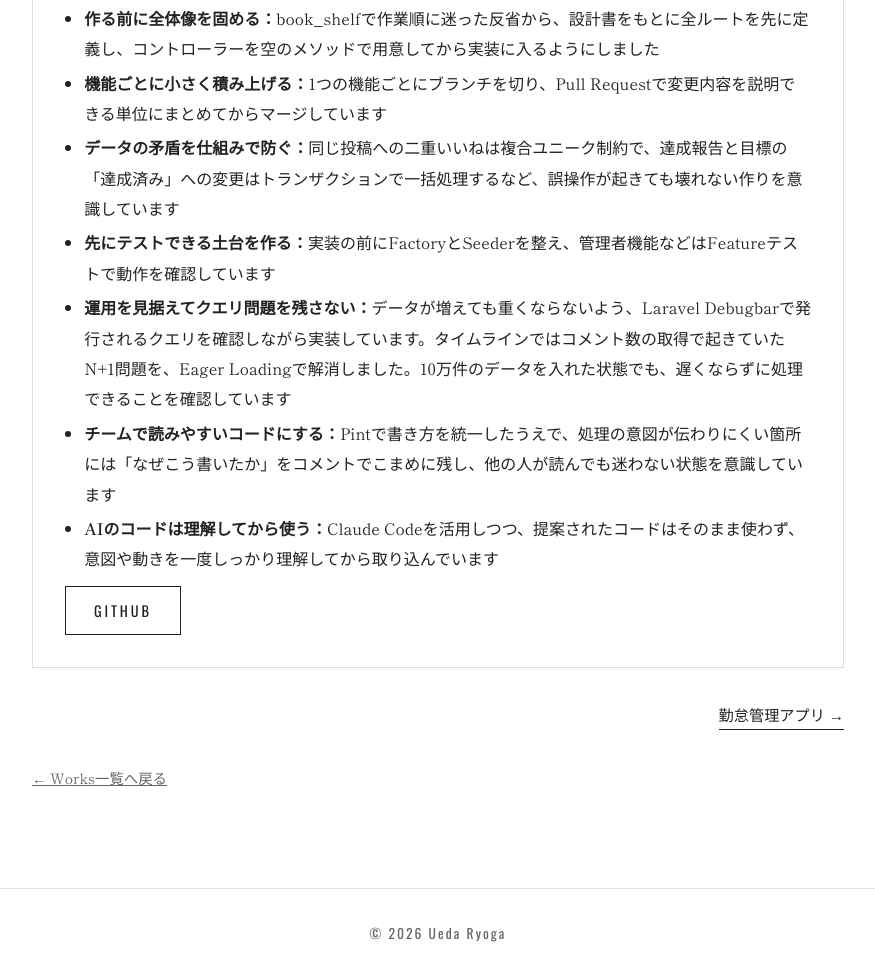
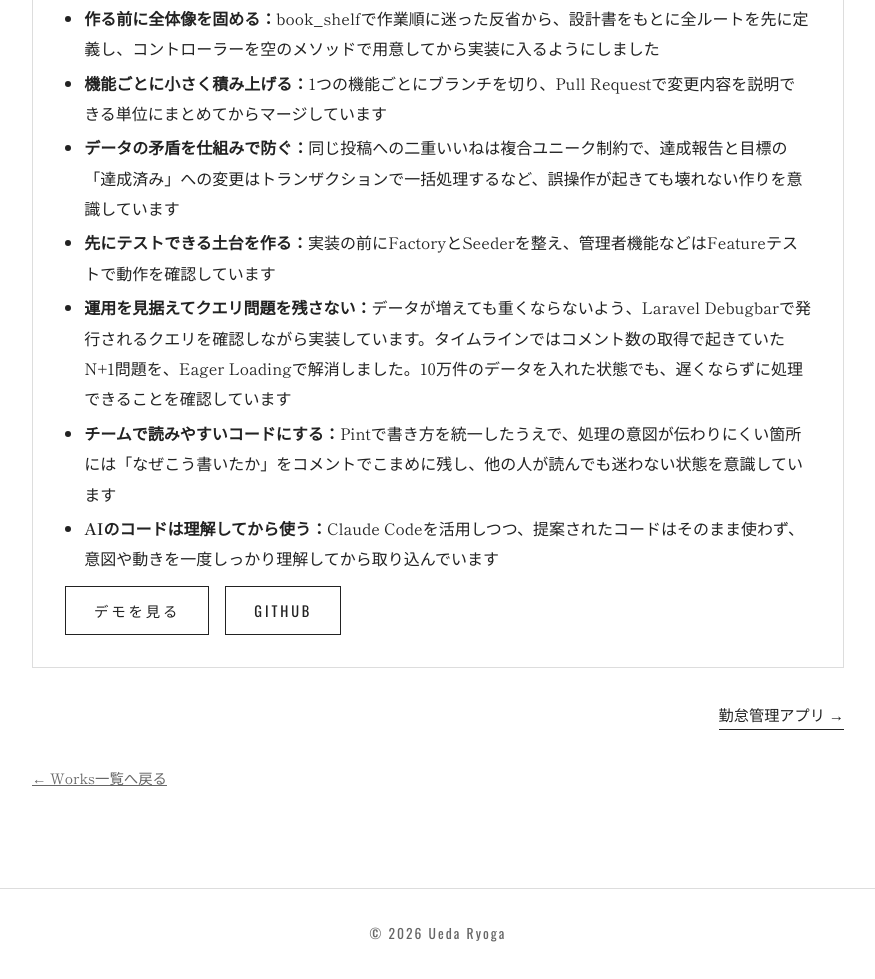
Before and after one commit to ryoga613/profilePage2, a plain HTML site: page html/work-yourgoal.html in a window 1280 px wide. Shown: the part 689-1668 px from the top of the page, without its empty margins (202-1077 px from the left). Drawn offline with nearby package versions, Linux system fonts and the light colour scheme; a web font is replaced by a local one.

Commit message:
YourGoalにデプロイ先へのリンクを追加
Co-Authored-By: Claude Opus 5.5 <noreply@anthropic.com>

```diff
--- a/html/work-yourgoal.html
+++ b/html/work-yourgoal.html
@@ -64,6 +64,7 @@
       </ul>
 
       <div class="card-links">
+        <a class="btn" href="https://yourgoal.onrender.com/" target="_blank" rel="noopener noreferrer">デモを見る</a>
         <a class="btn" href="https://github.com/ryoga613/YourGoal">GitHub</a>
       </div>
     </article>
```
